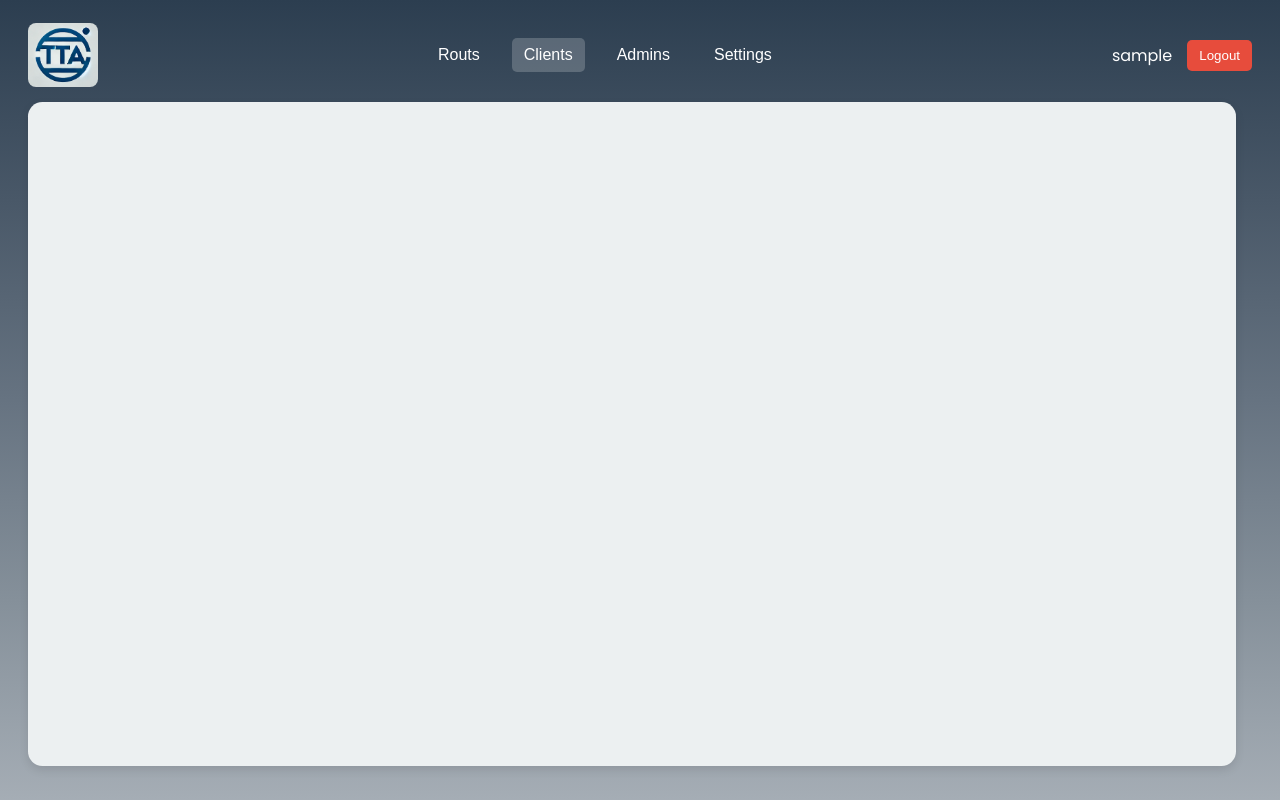
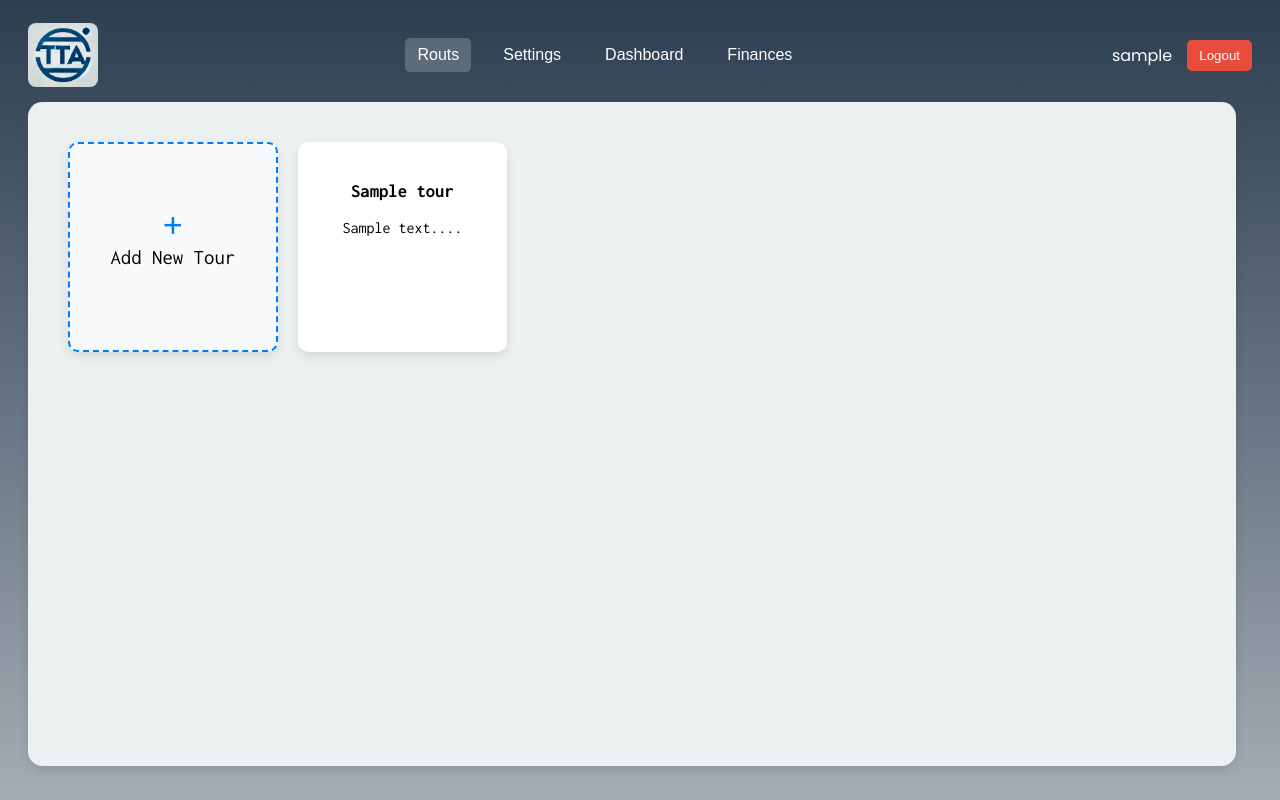
Before and after one commit to CAPGAGA/tour-telegram-bot, a FastAPI app: template web/templates/tour_admin.html in a window 1280 px wide. Run offline with FastAPI, Linux system fonts and the light colour scheme; the template is opened without the code that fills it: most values are stand-ins (such as "Sample title", 1, 10 or a date in 2020); parts of the project's set-up code (start-up, migrations or seed data) failed here and were passed over.

Commit message:
🎨 **UI/UX Improvements & Dockerfile Update**
### 🔹 **Key Changes**
✅ **Improved CRM Navigation Bar**
   - "Routs" (`tours`) is now the **default active tab** instead of "Clients".
   - Added **disabled buttons** for:
     - `Settings`
     - `Dashboard`
     - `Finances`
   - Disabled buttons now have a **not-allowed cursor** for better UX.

✅ **Fixed Default View in Admin Panel**
   - **"Routs"** section is now visible on page load instead of "Clients".
   - Ensures smoother user flow when managing routes.

✅ **Dockerfile Update for Database Migrations**
   - **Copied Alembic migration files** (`alembic` & `alembic.ini`) into the Docker image.
   - Allows **database migrations inside the Docker container**.

---

### 🔥 **Why These Changes Matter**
- **Better User Experience** 🎯
  → Users land directly on **"Routs"** (most relevant section).

- **Visual Feedback for Disabled Features** 🚫
  → Clearer indication of **unfinished sections**.

- **Ensures Database Consistency in Containers** 📦
  → Migration files are now **available inside Docker**.

🚀 **Next Steps**
- Implement the **disabled features** (`Settings`, `Dashboard`, `Finances`).
- Automate **Alembic migrations** inside Docker startup scripts.

```diff
--- a/web/static/css/navbar.css
+++ b/web/static/css/navbar.css
@@ -58,6 +58,10 @@
     cursor: pointer;
 }
 
+.navbar-menu button:disabled, button[disabled] {
+    cursor: not-allowed;
+}
+
 .navbar-user {
     display: flex;
     align-items: center;
--- a/web/templates/modules/crm/navbar.html
+++ b/web/templates/modules/crm/navbar.html
@@ -4,10 +4,10 @@
             <img src="{{ url_for('static', path='logo/main.png') }}">
         </a>
         <ul class="navbar-menu">
-            <li><button class="nav-button" id="tours">Routs</button></li>
-            <li><button class="nav-button active" id="clients">Clients</button></li>
-            <li><button class="nav-button" id="admins">Admins</button></li>
-            <li><button class="nav-button" id="settings">Settings</button></li>
+            <li><button class="nav-button active" id="tours">Routs</button></li>
+            <li><button class="nav-button" id="setting" disabled>Settings</button></li>
+            <li><button class="nav-button" id="dashboard" disabled>Dashboard</button></li>
+            <li><button class="nav-button" id="finances" disabled>Finances</button></li>
         </ul>
         <div class="navbar-user">
             <span id="username" data-creator-id="{{ creator_id }}">{{ username }}</span>
--- a/web/templates/tour_admin.html
+++ b/web/templates/tour_admin.html
@@ -20,10 +20,10 @@
     {% include "modules/crm/navbar.html" %}
     <!-- Main Content Block -->
     <main>
-        <div id="tours-window" class="working-window">
+        <div id="tours-window" class="working-window active">
             {% include "modules/crm/tours_window.html" %}
         </div>
-        <div id="clients-window" class="working-window active">
+        <div id="clients-window" class="working-window">
             {% include "modules/crm/clients_window.html" %}
         </div>
         <div id="admins-window" class="working-window">
```
Also changed, not shown: 1 other file.
